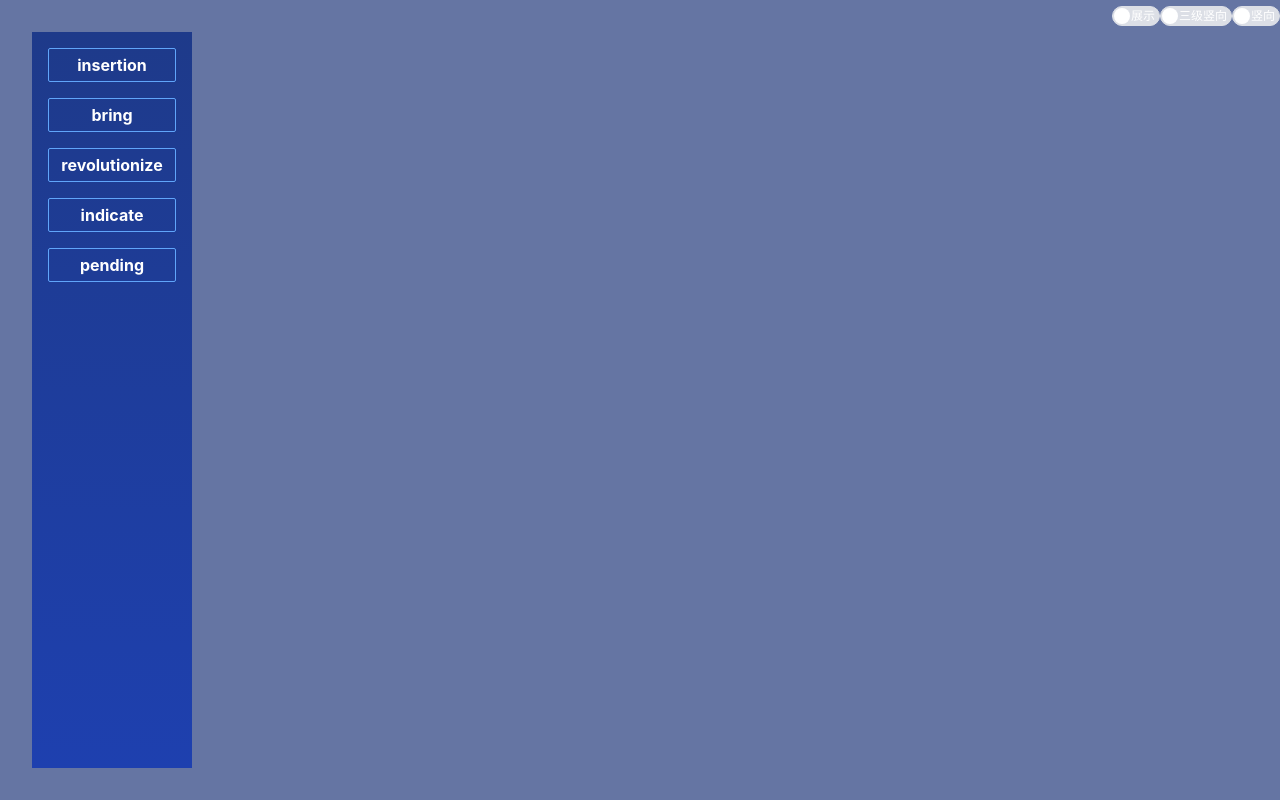
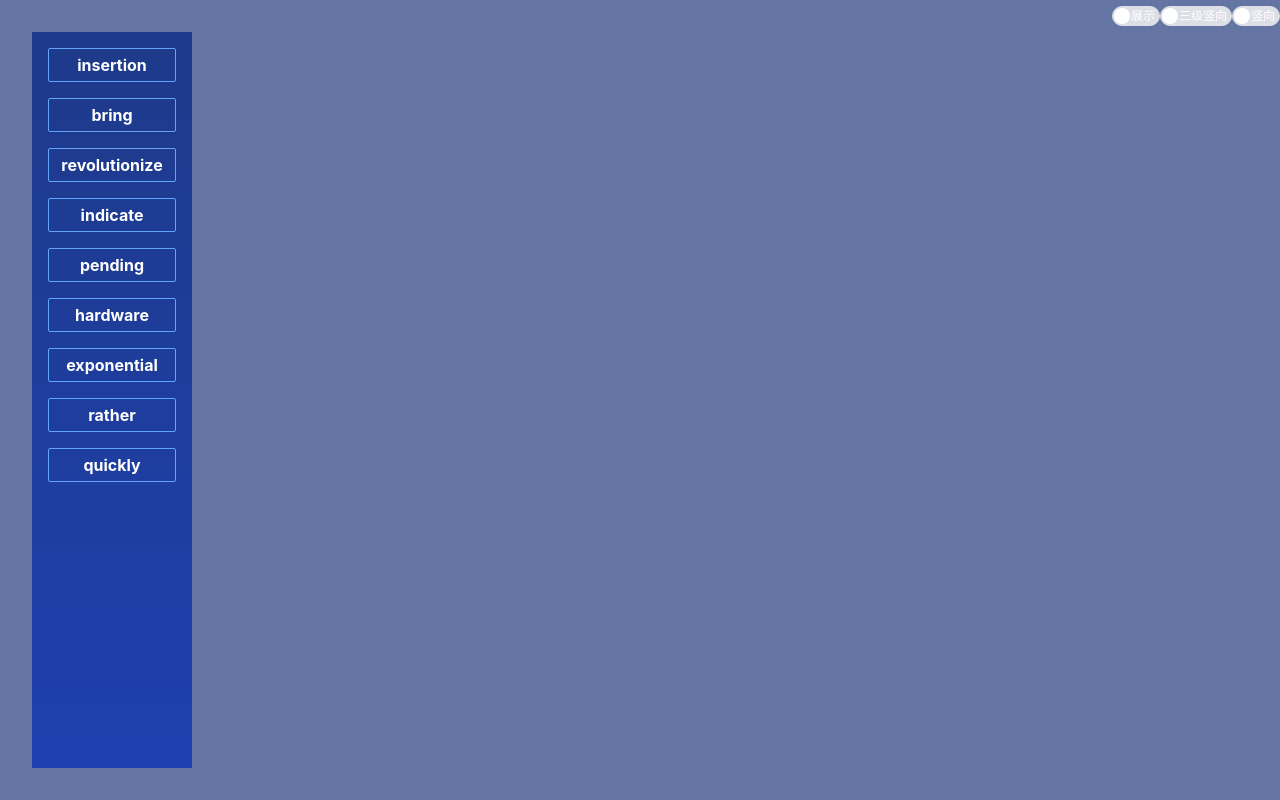
Before and after one commit to zqd123/menu-vite-project, a Vue app: page /#/first/menu in a window 1280 px wide. Built offline with nearby package versions, Linux system fonts and the light colour scheme.

Commit message:
fix: 二级菜单重复问题

```diff
--- a/src/views/menu/menu.vue
+++ b/src/views/menu/menu.vue
@@ -107,7 +107,7 @@ const {
 } = useMenu()
 
  onMounted(() => {
-  initMenu(5)
+  initMenu(9,true)
  })
 </script>
 <style scoped>
--- a/src/views/menu/menuHook.ts
+++ b/src/views/menu/menuHook.ts
@@ -36,16 +36,17 @@ export function useMenu() {
   /**
    * 初始化菜单
    */
-  async function initMenu(everyLevelNum=5) {
+  async function initMenu(everyLevelNum=5,onlySingle=false) {
     allMenu.value = await mapData();
+    remainMenu.value = allMenu.value;// 剩余可选菜单数据,默认是全部数据
 
     menuLevel1List.value = createLevelDataList(everyLevelNum);
     menuLevel1.value = menuLevel1List.value;
-    menuLevel2List.value = createLevelDataList(everyLevelNum,{parentList:menuLevel1List.value});
+    menuLevel2List.value = createLevelDataList(everyLevelNum,{parentList:menuLevel1List.value,onlySingle});
     console.log("🚀 ~ file: menuHook.ts:46 ~ initMenu ~ menuLevel2List.value:", menuLevel2List.value)
-    const arr = createLevelDataList(everyLevelNum,{parentList:menuLevel2List.value});
+    const arr = createLevelDataList(everyLevelNum,{parentList:menuLevel2List.value,onlySingle});
     menuLevel3List.value= arr.map(item=>{
-      item.children=getRandomData(allMenu.value, everyLevelNum)
+      item.children=getRandomData(remainMenu.value, everyLevelNum)
       return item
     })
     console.log("🚀 ~ file: menuHook.ts:51 ~ initMenu ~ menuLevel3List.value:", menuLevel3List.value)
--- a/src/views/menu/useProcessDataHook.ts
+++ b/src/views/menu/useProcessDataHook.ts
@@ -21,7 +21,6 @@ export function useProcessData() {
    */
   async function readFile():Promise<string[]> {
     const {data} = await axios.get('/src/views/menu/stringData.txt')
-    console.log("🚀 ~ file: useProcessDataHook.ts:28 ~ readFile ~ str:", data)
     const strArr = data.split(/\n/).filter((item:string):boolean => item.trim() !== '');
     return strArr;
   }
@@ -41,7 +40,7 @@ export function useProcessData() {
    * @param {array} arr 数组
    * @param {number} num 获取数量
    */
-  function getRandomData(arr:Menu[], num:number = 5, { changeRemainMenu } = {changeRemainMenu:(arr: Menu[], result: Menu[])=>{}}) {
+  function getRandomData(arr:Menu[], num:number = 5, { onlySingle }:{onlySingle?:boolean}={}) {
     arr = JSON.parse(JSON.stringify(arr));
     const result:Menu[] = [];
     while (num > 0) {
@@ -59,7 +58,7 @@ export function useProcessData() {
         num++;
       }
     }
-    changeRemainMenu && changeRemainMenu(arr, result);
+    onlySingle && changeRemainMenu(arr, result);
     return result;
   }
   /**
@@ -97,7 +96,6 @@ export function useProcessData() {
     );
     menuTree.value = createMenuTree(menuLevel1, num);
   }
-  const levelCount = ref(3);
   /**
    * 生成树结构
    */
@@ -122,13 +120,13 @@ export function useProcessData() {
    * @param {array} 父级数组
    * @return {array} 当前层级数组
    */
-  function createLevelDataList(num:number,option:{parentList?:Menu[]}={}){
-    if (!option.parentList) {
-      return getRandomData(allMenu.value,num)
+  function createLevelDataList(num:number,{parentList,onlySingle}:{parentList?:Menu[],onlySingle?:boolean}={}){
+    if (!parentList) {
+      return getRandomData(remainMenu.value,num,{onlySingle})
     }
-    return option.parentList.reduce(
+    return parentList.reduce(
       (acc, item) => {
-        const _currentArr = getRandomData(allMenu.value, num).map((child) => {
+        const _currentArr = getRandomData(remainMenu.value, num,{onlySingle}).map((child) => {
           child.parentId = item.menuId;
           return child;
         });
```
